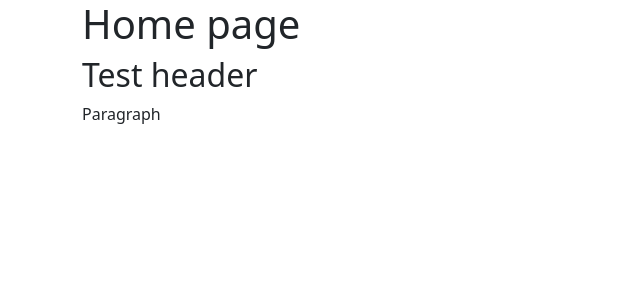
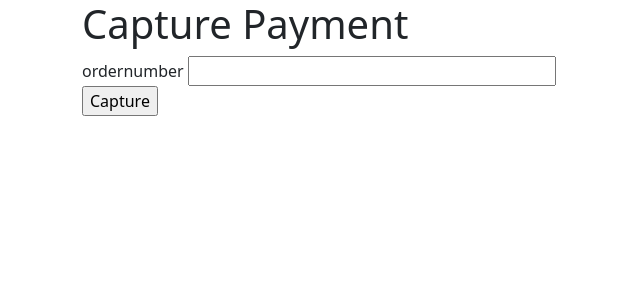
Before and after one commit to boredskink/ap-capture-tool, a Flask app: page / in a window 1280 px wide. Shown: the top 300 px of the page, without its empty margins (0-640 px from the left). Run offline with Flask 3, Linux system fonts and the light colour scheme; some libraries are stand-ins or nearby versions.

Commit message:
form basic frame

```diff
--- a/app/__init__.py
+++ b/app/__init__.py
@@ -1,8 +1,17 @@
 from flask import Flask, redirect, url_for, render_template
+from flask_wtf import FlaskForm
+from flask_wtf.csrf import CSRFProtect
+from wtforms import StringField
+from wtforms.validators import DataRequired
 
 app = Flask(__name__)
+csrf = CSRFProtect(app)
+
+class CapturePayment(FlaskForm):
+        ordernumber = StringField('ordernumber', validators=[DataRequired()])
 
 @app.route("/")
-@app.route("/index")
+@app.route("/index", methods=('GET', 'POST'))
 def index():
-        return render_template("index.html")
+        form = CapturePayment(meta={'csrf': False})
+        return render_template("index.html", form=form)
--- a/app/templates/index.html
+++ b/app/templates/index.html
@@ -1,8 +1,18 @@
 {% extends "base.html" %}
-{% block title %}<div class="container-lg"><h1>Home page</h1></div>{% endblock %}
+{% block title %}<div class="container"><h1>Capture Payment</h1></div>{% endblock %}
 {% block bodycontent %}
-<div class="container-lg">
-    <h2>Test header</h2>
-    <p>Paragraph</p>
+<div class="container">
+    <form method="GET|POST" action="">
+      {{ form.csrf_token }}
+        <div class="form-group">
+          {{ form.ordernumber.label }}
+          {{ form.ordernumber(size=34) }}
+          <!-- <label for="orderIdLabel">Order ID</label>
+          <input type="text" class="form-control" id="orderIdInput" aria-describedby="orderIdHelp" placeholder="123456789">
+          <small id="orderIdHelp" class="form-text text-muted">Enter order ID.</small> -->
+        </div>
+        <input type="submit" value="Capture"></input>
+        <!-- <button type="submit" class="btn btn-primary">Capture</button> -->
+      </form>
 </div>
 {% endblock %}
```
Also changed, not shown: 1 other file.
